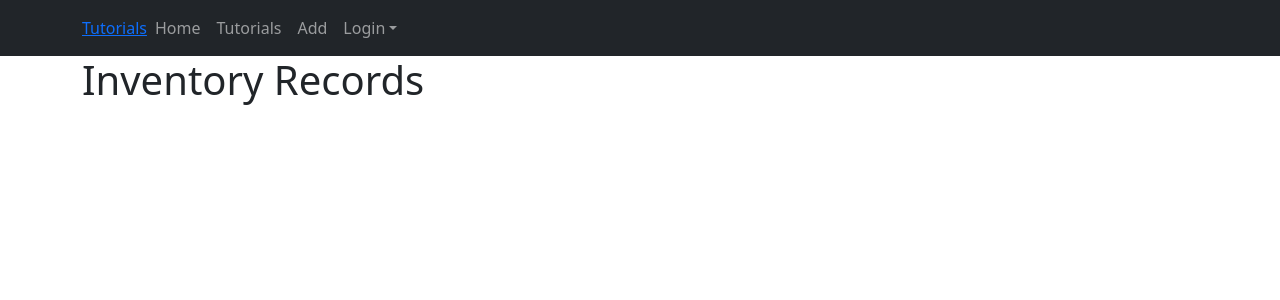
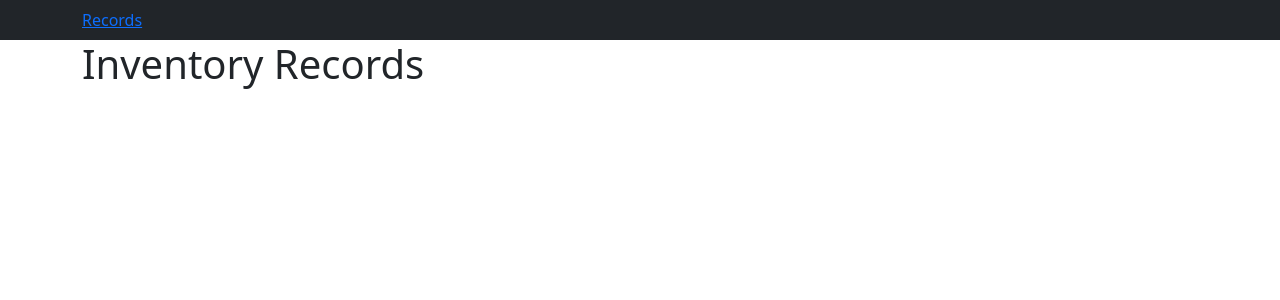
Before and after one commit to mlukoms0/sales_data, a Django app: page / in a window 1280 px wide. Shown: the top 300 px of the page. Run offline with Django 3.2, Linux system fonts and the light colour scheme; data that the repository does not hold is empty.

Commit message:
edited endpoints and frontend html

```diff
--- a/APP/requirements.txt
+++ b/APP/requirements.txt
@@ -3,3 +3,4 @@ gunicorn==20.0.4
 djangorestframework==3.12.4
 python-decouple==3.4
 psycopg2-binary==2.9.1
+pytest-django==4.5.2
--- a/APP/tutorials/templates/tutorials/base.html
+++ b/APP/tutorials/templates/tutorials/base.html
@@ -31,9 +31,9 @@
     <div class="container">
       <!-- <a class="navbar-brand ml-4 mr-4" href="{% url 'home' %}"><b>Voixla</b></a> ORIGINAL  -->
       <a class="ml-4 mr-4" href="{% url 'home' %}" class="navbar-brand">
-        Tutorials
+        Records
       </a>
-      <button class="navbar-toggler" type="button" data-toggle="collapse" data-target="#navbarSupportedContent"
+      <!-- <button class="navbar-toggler" type="button" data-toggle="collapse" data-target="#navbarSupportedContent"
         aria-controls="navbarSupportedContent" aria-expanded="false" aria-label="Toggle navigation">
         <span class="navbar-toggler-icon"></span>
       </button>
@@ -47,11 +47,11 @@
           </li>
           <li class="nav-item">
             <a class="nav-link" href="#">Add</a>
-          </li>
+          </li> -->
       </ul>
       <!-- Navbar links (left-justified) -->
       <span class="ml-auto navbar-text"></span>
-        <ul class="navbar-nav mr-0">
+      <!-- <ul class="navbar-nav mr-0">
           {% if user.is_authenticated %}
           <li class="nav-item dropdown">
             <a class="nav-link dropdown-toggle" href="#" id="navbarDropdown" role="menu" aria-haspopup="true"
@@ -66,7 +66,7 @@
               aria-expanded="false">Login<span class="caret"></span></a>
             <div class="dropdown-menu m-0" aria-labelledby="navbarDropdown">
               <a class="dropdown-item" href="{% url 'login' %}">Login</a>
-              <a class="dropdown-item" href="{% url 'register' %}">Register</a>
+              <a class="dropdown-item" href="{% url 'register' %}">Register</a> -->
     </div>
     </li>
     {% endif %}
--- a/APP/tutorials/urls.py
+++ b/APP/tutorials/urls.py
@@ -6,7 +6,7 @@ from django.conf import settings
 urlpatterns = [
     #path('', tutorials_views.index, name='home'),
     path('', tutorials_views.index.as_view(), name='home'),
-    path('api/tutorials/', tutorials_views.tutorial_list),
-    path('api/tutorials/<int:pk>/', tutorials_views.tutorial_detail),
-    path('api/tutorials/published/', tutorials_views.tutorial_list_published)
+    path('api/records/', tutorials_views.tutorial_list),
+    path('api/records/<int:pk>/', tutorials_views.tutorial_detail)
+    #path('api/tutorials/published/', tutorials_views.tutorial_list_published)
 ] + static(settings.STATIC_URL, document_root=settings.STATIC_ROOT)
--- a/APP/tutorials/views.py
+++ b/APP/tutorials/views.py
@@ -68,7 +68,7 @@ def tutorial_list(request):
         return JsonResponse(
             {
                 'message':
-                '{} Tutorials were deleted successfully!'.format(count[0])
+                '{} Records were deleted successfully!'.format(count[0])
             },
             status=status.HTTP_204_NO_CONTENT)
 
@@ -78,7 +78,7 @@ def tutorial_detail(request, pk):
     try:
         tutorial = Tutorial.objects.get(pk=pk)
     except Tutorial.DoesNotExist:
-        return JsonResponse({'message': 'The tutorial does not exist'},
+        return JsonResponse({'message': 'The record does not exist'},
                             status=status.HTTP_404_NOT_FOUND)
 
     if request.method == 'GET':
@@ -96,14 +96,14 @@ def tutorial_detail(request, pk):
 
     elif request.method == 'DELETE':
         tutorial.delete()
-        return JsonResponse({'message': 'Tutorial was deleted successfully!'},
+        return JsonResponse({'message': 'Record was deleted successfully!'},
                             status=status.HTTP_204_NO_CONTENT)
 
 
-@api_view(['GET'])
+""" @api_view(['GET'])
 def tutorial_list_published(request):
     tutorials = Tutorial.objects.filter(published=True)
 
     if request.method == 'GET':
         tutorials_serializer = TutorialSerializer(tutorials, many=True)
-        return JsonResponse(tutorials_serializer.data, safe=False)
+        return JsonResponse(tutorials_serializer.data, safe=False) """
```
Lines whose indentation alone changed are shown as unchanged.
